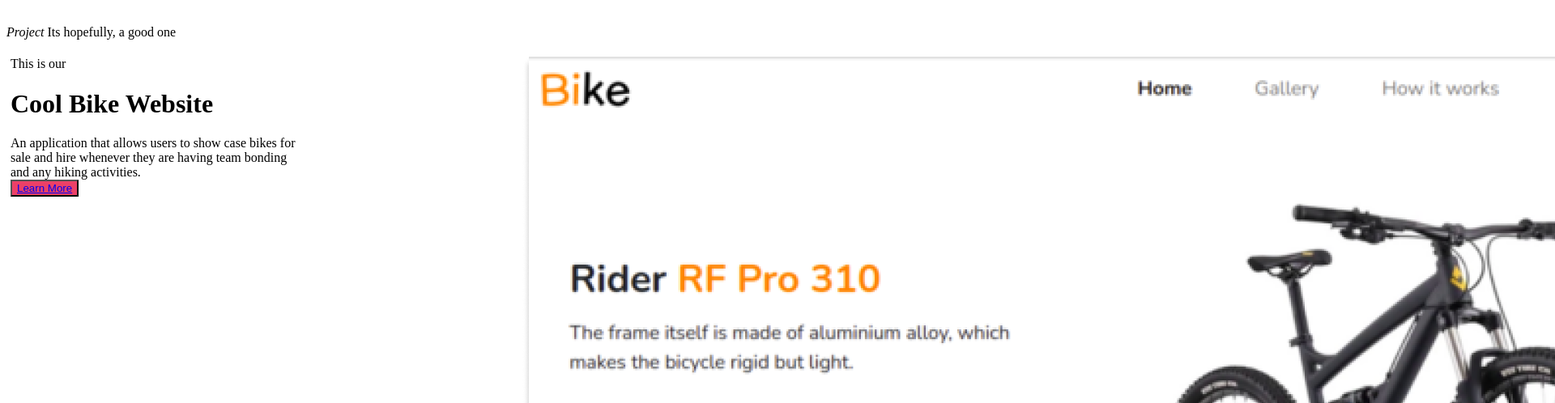
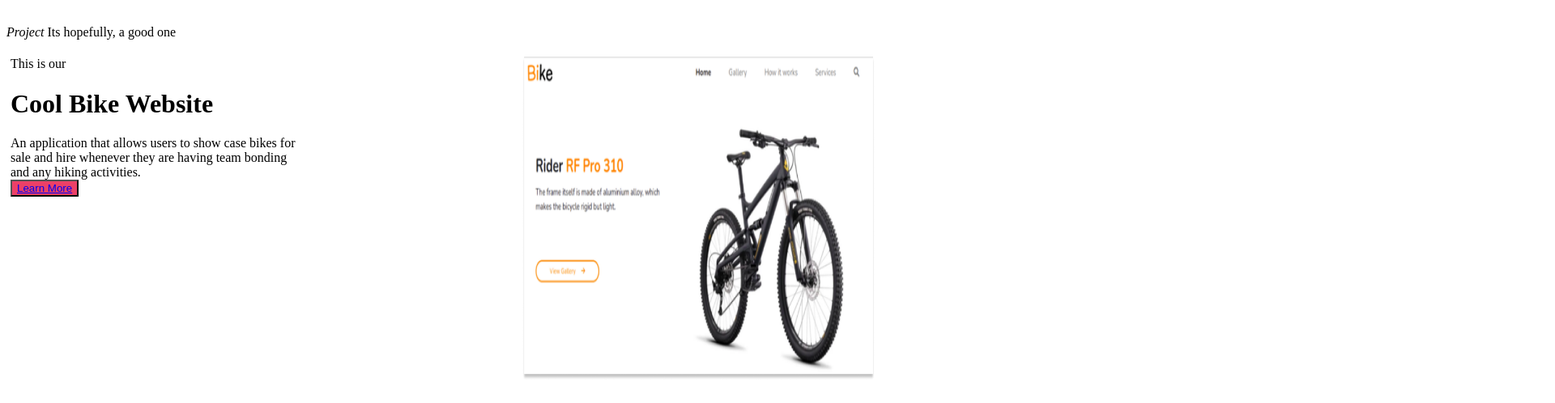
Before and after one commit to VincentLangat033/moringawebsite, a plain HTML site: page index.html in a window 1280 px wide. Shown: the part 1543-2041 px from the top of the page at 81% size, 1920 px wide, since content can reach past the window. Drawn offline with Linux system fonts and the light colour scheme.

Commit message:
Changes to READme file

```diff
--- a/index.html
+++ b/index.html
@@ -129,7 +129,7 @@
                and any hiking activities. <br>
                <button> <a href="/assets/pages/learn_more.html"> Learn More </a></button> </div>
                <div class="bike">
-                <img src="./assets/images/image 9.png" alt=" Bike Here">
+                <img src="./assets/images/image 9.png" alt=" Bike Here" width="70%" height="400px">
                </div>
 
             </div>
```
